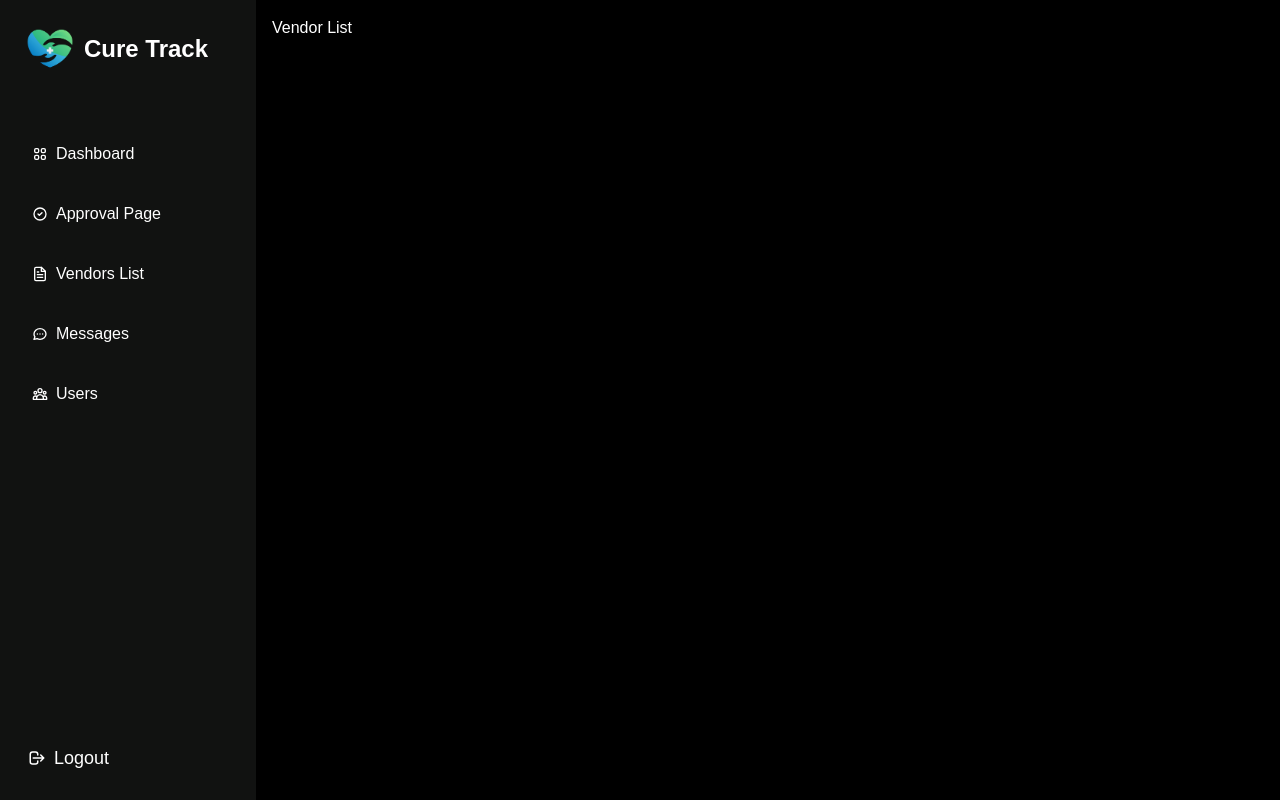
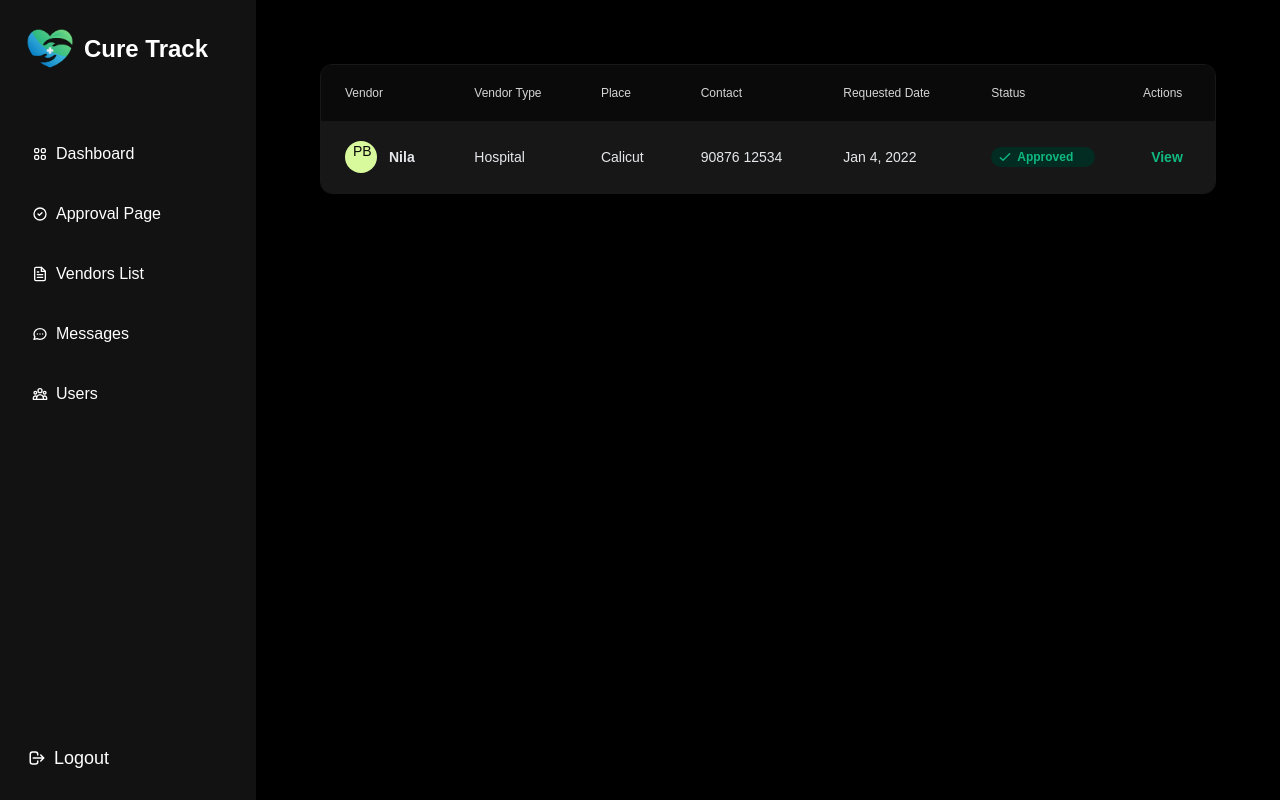
Before and after one commit to muhammed-hashir-musthafa/CureTrack-Client, a Next.js app: page /admin/vendors-list in a window 1280 px wide. Built offline with nearby package versions, Linux system fonts and the light colour scheme.

Commit message:
feat: Vendors listing page created

```diff
--- a/package.json
+++ b/package.json
@@ -9,6 +9,7 @@
     "lint": "next lint"
   },
   "dependencies": {
+    "@tanstack/react-query": "^5.59.20",
     "axios": "^1.7.7",
     "clsx": "^2.1.1",
     "cookies-next": "^2.0.1",
--- a/src/app/admin/layout.tsx
+++ b/src/app/admin/layout.tsx
@@ -1,5 +1,5 @@
+import RoleSidebar from "@/components/BaseComponents/ui/RoleSidebar/RoleSidebar";
 import React from "react";
-import RoleSidebar from "@/components/baseComponents/ui/RoleSidebar/RoleSidebar";
 
 interface AdminLayoutProps {
   children: React.ReactNode;
@@ -12,7 +12,7 @@ const AdminLayout: React.FC<AdminLayoutProps> = ({ children }) => {
     <div className="flex h-screen overflow-hidden bg-zinc-900">
       <RoleSidebar role={role} />
       <div className="flex-1 bg-black overflow-y-auto">
-        <div className="container mx-auto text-white p-4">{children}</div>
+        <div className="flex w-full h-full">{children}</div>
       </div>
     </div>
   );
--- a/src/app/admin/vendors-list/page.jsx
+++ /dev/null
@@ -1,9 +0,0 @@
-import React from 'react'
-
-const page = () => {
-  return (
-    <div>Vendor List</div>
-  )
-}
-
-export default page
--- /dev/null
+++ b/src/app/admin/vendors-list/page.tsx
@@ -0,0 +1,99 @@
+import React from "react";
+import { Vendors } from "@/interfaces/admin";
+import TableData from "@/components/adminComponents/Table/TableData";
+import TableHeader from "@/components/adminComponents/Table/TableHeader";
+
+const vendors: Vendors[] = [
+  {
+    vendor: {
+      name: "Nila",
+      initials: "PB",
+      place: "Calicut",
+      vendorType: "Hospital",
+      bgColor: "bg-lime-200",
+      contact: "90876 12534",
+    },
+    date: "Jan 4, 2022",
+    status: {
+      text: "Approved",
+      color: "text-emerald-500",
+      bgColor: "bg-emerald-950",
+      icon: (
+        <svg
+          xmlns="http://www.w3.org/2000/svg"
+          className="w-4 h-4 text-emerald-500"
+          fill="none"
+          viewBox="0 0 24 24"
+          stroke="currentColor"
+          strokeWidth={2}
+        >
+          <path strokeLinecap="round" strokeLinejoin="round" d="M5 13l4 4L19 7" />
+        </svg>
+      ),
+    },
+  },
+];
+
+const Page: React.FC = () => {
+  return (
+    <section className="flex gap-8 items-start px-16 py-5 mt-11 w-full max-md:px-5 max-md:mt-10 max-md:max-w-full">
+      <div className="flex flex-col flex-1 shrink w-full basis-0 min-w-[240px] max-md:max-w-full">
+        <div className="flex overflow-hidden flex-col w-full rounded-xl border border-solid bg-neutral-900 border-zinc-900 max-md:max-w-full">
+          <div className="flex flex-wrap items-start w-full text-sm bg-neutral-900 max-md:max-w-full">
+            <table className="w-full">
+              <thead>
+                <tr className="bg-neutral-950 text-neutral-300">
+                  <th className="px-6 py-5 text-xs font-medium text-left">Vendor</th>
+
+                  <TableHeader label="Vendor Type" />
+                  <TableHeader label="Place" />
+                  <TableHeader label="Contact" />
+                  <TableHeader label="Requested Date" />
+                  <TableHeader label="Status" />
+                  <TableHeader label="Actions" />
+                </tr>
+              </thead>
+              <tbody>
+              {vendors.map((vendor, index) => (
+                  <tr key={index} className={index % 2 === 1 ? "bg-zinc-900" : ""}>
+                    <TableData>
+                      <div className="flex gap-3 items-center">
+                        <div
+                          className={`self-stretch px-2 my-auto w-8 h-8 font-medium text-center whitespace-nowrap ${vendor.vendor.bgColor} rounded-[200px] text-neutral-950`}
+                        >
+                          {vendor.vendor.initials}
+                        </div>
+                        <div className="self-stretch my-auto font-semibold text-gray-200">
+                          {vendor.vendor.name}
+                        </div>
+                      </div>
+                    </TableData>
+                    <TableData>{vendor.vendor.vendorType}</TableData>
+                    <TableData>{vendor.vendor.place}</TableData>
+                    <TableData>{vendor.vendor.contact}</TableData>
+                    <TableData>{vendor.date}</TableData>
+                    <TableData>
+                      <div
+                        className={`flex gap-1 items-center self-stretch py-0.5 pr-2 pl-1.5 my-auto rounded-2xl ${vendor.status.bgColor} ${vendor.status.color}`}
+                      >
+                        {vendor.status.icon}
+                        <div className="self-stretch my-auto text-xs font-semibold">
+                          {vendor.status.text}
+                        </div>
+                      </div>
+                    </TableData>
+                    <TableData className="text-center">
+                      <button className="text-emerald-500 font-semibold">View</button>
+                    </TableData>
+                  </tr>
+                ))}
+              </tbody>
+            </table>
+          </div>
+        </div>
+      </div>
+    </section>
+  );
+};
+
+export default Page;
--- /dev/null
+++ b/src/app/hooks/dropDownHooks.ts
@@ -0,0 +1,27 @@
+// /app/hooks/dropDownHooks.ts
+"use client"
+import { useState } from "react";
+
+export const useVendorTypeDropdown = () => {
+  const [selected, setSelected] = useState("All");
+
+  const handleSelect = (value: string) => {
+    setSelected(value);
+  };
+
+  return { selected, handleSelect };
+};
+
+export const useStatusDropdown = () => {
+  const [selected, setSelected] = useState("All");
+
+  const handleSelect = (value: string) => {
+    setSelected(value);
+  };
+
+  return { selected, handleSelect };
+};
+
+// Dropdown options
+export const vendorTypes = ["All", "Hospital", "Clinic", "Pharmacy"];
+export const statusOptions = ["All", "Approved", "Pending", "Rejected"];
--- /dev/null
+++ b/src/components/adminComponents/Table/TableData.tsx
@@ -0,0 +1,15 @@
+// TableData.tsx
+import React from "react";
+
+interface TableDataProps {
+  children: React.ReactNode;
+  className?: string;
+}
+
+const TableData: React.FC<TableDataProps> = ({ children, className = "" }) => (
+  <td className={`px-6 py-5 text-gray-200 ${className}`}>
+    {children}
+  </td>
+);
+
+export default TableData;
--- /dev/null
+++ b/src/components/adminComponents/Table/TableHeader.tsx
@@ -0,0 +1,11 @@
+import React from "react";
+
+interface TableHeaderProps {
+  label: string;
+}
+
+const TableHeader: React.FC<TableHeaderProps> = ({ label }) => (
+  <th className="px-6 py-5 text-xs font-medium text-left">{label}</th>
+);
+
+export default TableHeader;
```
Also changed, not shown: src/interfaces/admin.ts (+19 -1 lines), 1 other file (tests, documents, lock files or other folders).
